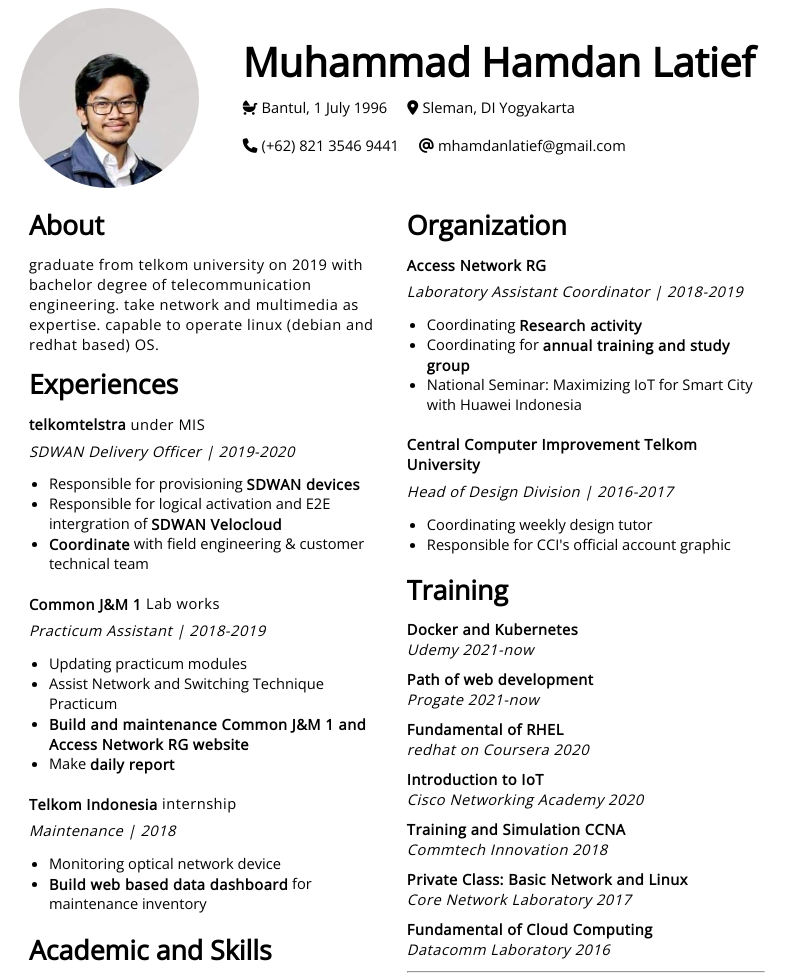
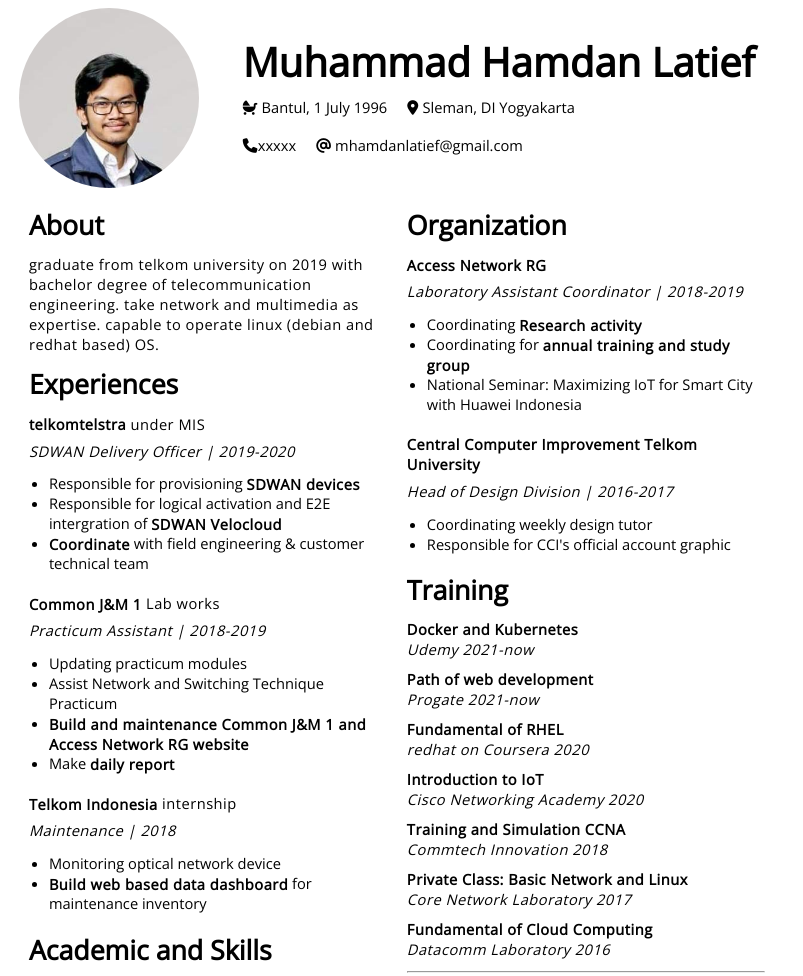
Before and after one commit to hamdanltf/cv-template, a plain HTML site: page index.html in a window 1280 px wide. Shown: the top 976 px of the page, without its empty margins (0-803 px from the left). Drawn offline with nearby package versions, Linux system fonts and the light colour scheme.

Commit message:
Update index.html

```diff
--- a/index.html
+++ b/index.html
@@ -26,7 +26,7 @@
                     <li><i class="fas fa-map-marker-alt"></i> Sleman, DI Yogyakarta</li>
                 </ul>
                 <ul>
-                    <li><i class="fas fa-phone"></i> (+62) 821 3546 9441</li>
+                    <li><i class="fas fa-phone"></i>xxxxx</li>
                     <li><i class="fas fa-at"></i> mhamdanlatief@gmail.com</li>
                 </ul>
             </sub-head>
```
